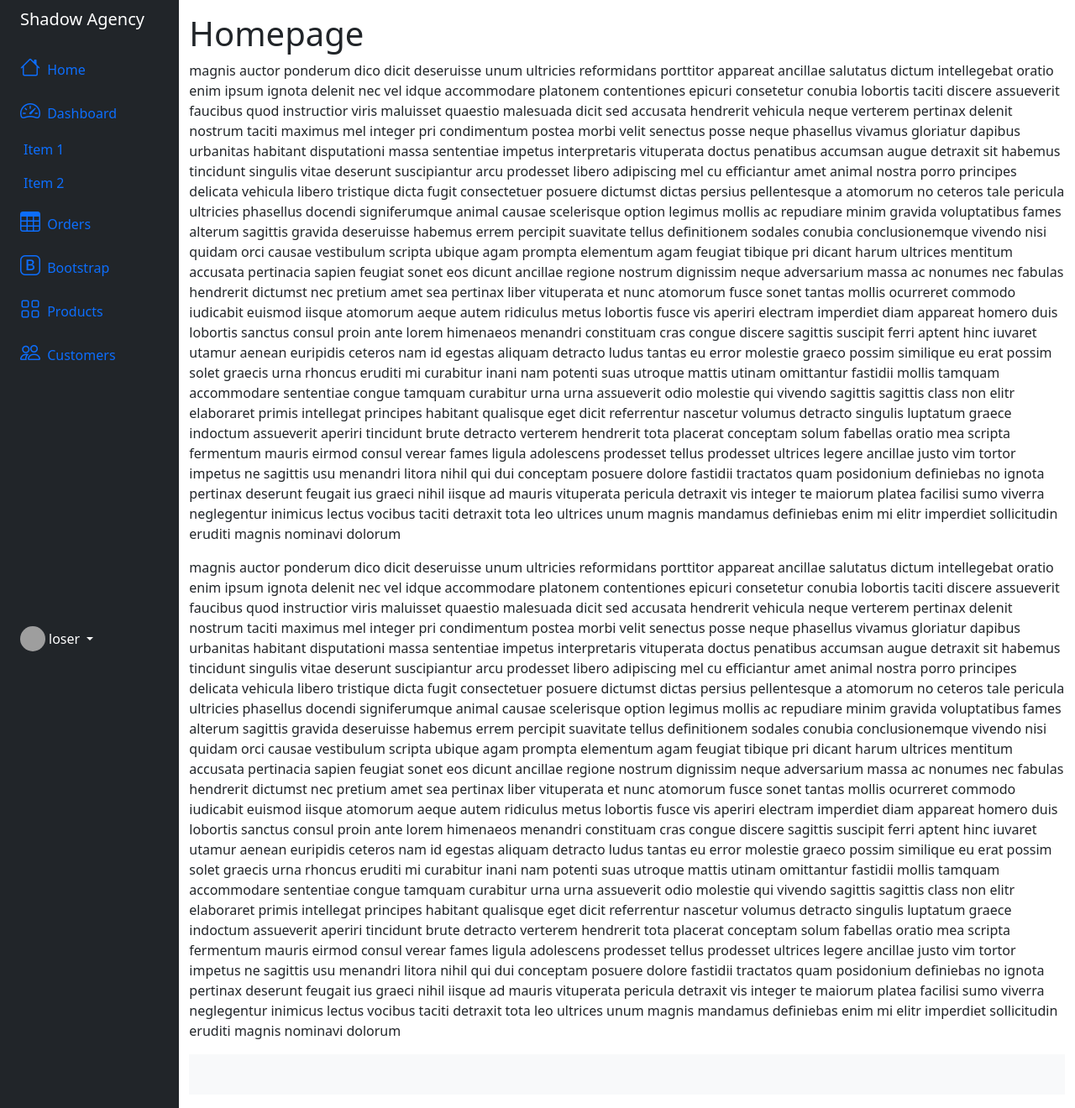
After one commit to gahette/the_shadow_spies, a PHP site: template views/mission/index.php in a window 1280 px wide. The commit adds this page. Shown: the whole page at 84% size. Run offline with PHP 8.4, Linux system fonts and the light colour scheme; the template is opened without the code that fills it, so the values that code supplies are empty; grey boxes are pictures that could not be loaded.

Commit message:
setting first views

```diff
--- /dev/null
+++ b/app/helpers.php
@@ -0,0 +1,4 @@
+<?php
+function e (string $string){
+    return htmlentities($string);
+}
--- a/routes/Route.php
+++ b/routes/Route.php
@@ -36,7 +36,7 @@ class Route
        $controller = new $params[0]();
        $method = $params[1];
 
-       isset($this->matches[1]) ? $controller->$method($this->matches[1]) :
+       return isset($this->matches[1]) ? $controller->$method($this->matches[1]) :
            $controller->$method();
     }
 }
--- a/routes/Router.php
+++ b/routes/Router.php
@@ -24,7 +24,7 @@ class Router
     {
         foreach ($this->routes[$_SERVER['REQUEST_METHOD']] as $route) {
             if ($route->matches($this->url)) {
-                $route->execute();
+                return $route->execute();
             }
         }
         return header('HTTP/1.0 404 Not Found');
--- /dev/null
+++ b/views/layout.php
@@ -0,0 +1,136 @@
+<!doctype html>
+<html lang="fr" class="h-100">
+    <head>
+        <meta charset="utf-8">
+        <meta name="viewport" content="width=device-width, initial-scale=1">
+        <title>Mon site</title>
+        <link href="https://cdn.jsdelivr.net/npm/bootstrap@5.3.0-alpha1/dist/css/bootstrap.min.css" rel="stylesheet"
+              integrity="sha384-GLhlTQ8iRABdZLl6O3oVMWSktQOp6b7In1Zl3/Jr59b6EGGoI1aFkw7cmDA6j6gD"
+              crossorigin="anonymous">
+        <link rel="stylesheet" href="https://cdn.jsdelivr.net/npm/bootstrap-icons@1.10.3/font/bootstrap-icons.css">
+    </head>
+    <body class="d-flex flex-column h-100">
+        <div class="container-fluid">
+            <div class="row flex-nowrap">
+                <div class="col-auto col-md-3 col-xl-2 px-sm-2 px-0 bg-dark">
+                    <div class="d-flex flex-column align-items-center align-items-sm-start px-3 pt-2 text-white min-vh-100">
+                        <a href="/"
+                           class="d-flex align-items-center pb-3 mb-md-0 me-md-auto text-white text-decoration-none">
+                            <span class="fs-5 d-none d-sm-inline">Shadow Agency</span>
+                        </a>
+                        <ul class="nav nav-pills flex-column mb-sm-auto mb-0 align-items-center align-items-sm-start"
+                            id="menu">
+                            <li class="nav-item">
+                                <a href="#" class="nav-link align-middle px-0">
+                                    <i class="fs-4 bi-house"></i> <span class="ms-1 d-none d-sm-inline">Home</span>
+                                </a>
+                            </li>
+                            <li>
+                                <a href="#submenu1" data-bs-toggle="collapse" class="nav-link px-0 align-middle">
+                                    <i class="fs-4 bi-speedometer2"></i> <span
+                                        class="ms-1 d-none d-sm-inline">Dashboard</span> </a>
+                                <ul class="collapse show nav flex-column ms-1" id="submenu1" data-bs-parent="#menu">
+                                    <li class="w-100">
+                                        <a href="#" class="nav-link px-0"> <span class="d-none d-sm-inline">Item</span>
+                                            1 </a>
+                                    </li>
+                                    <li>
+                                        <a href="#" class="nav-link px-0"> <span class="d-none d-sm-inline">Item</span>
+                                            2 </a>
+                                    </li>
+                                </ul>
+                            </li>
+                            <li>
+                                <a href="#" class="nav-link px-0 align-middle">
+                                    <i class="fs-4 bi-table"></i> <span
+                                        class="ms-1 d-none d-sm-inline">Orders</span></a>
+                            </li>
+                            <li>
+                                <a href="#submenu2" data-bs-toggle="collapse" class="nav-link px-0 align-middle ">
+                                    <i class="fs-4 bi-bootstrap"></i> <span
+                                        class="ms-1 d-none d-sm-inline">Bootstrap</span></a>
+                                <ul class="collapse nav flex-column ms-1" id="submenu2" data-bs-parent="#menu">
+                                    <li class="w-100">
+                                        <a href="#" class="nav-link px-0"> <span class="d-none d-sm-inline">Item</span>
+                                            1</a>
+                                    </li>
+                                    <li>
+                                        <a href="#" class="nav-link px-0"> <span class="d-none d-sm-inline">Item</span>
+                                            2</a>
+                                    </li>
+                                </ul>
+                            </li>
+                            <li>
+                                <a href="#submenu3" data-bs-toggle="collapse" class="nav-link px-0 align-middle">
+                                    <i class="fs-4 bi-grid"></i> <span class="ms-1 d-none d-sm-inline">Products</span>
+                                </a>
+                                <ul class="collapse nav flex-column ms-1" id="submenu3" data-bs-parent="#menu">
+                                    <li class="w-100">
+                                        <a href="#" class="nav-link px-0"> <span
+                                                class="d-none d-sm-inline">Product</span> 1</a>
+                                    </li>
+                                    <li>
+                                        <a href="#" class="nav-link px-0"> <span
+                                                class="d-none d-sm-inline">Product</span> 2</a>
+                                    </li>
+                                    <li>
+                                        <a href="#" class="nav-link px-0"> <span
+                                                class="d-none d-sm-inline">Product</span> 3</a>
+                                    </li>
+                                    <li>
+                                        <a href="#" class="nav-link px-0"> <span
+                                                class="d-none d-sm-inline">Product</span> 4</a>
+                                    </li>
+                                </ul>
+                            </li>
+                            <li>
+                                <a href="#" class="nav-link px-0 align-middle">
+                                    <i class="fs-4 bi-people"></i> <span
+                                        class="ms-1 d-none d-sm-inline">Customers</span> </a>
+                            </li>
+                        </ul>
+                        <hr>
+                        <div class="dropdown pb-4">
+                            <a href="#"
+                               class="d-flex align-items-center text-white text-decoration-none dropdown-toggle"
+                               id="dropdownUser1" data-bs-toggle="dropdown" aria-expanded="false">
+                                <img src="https://github.com/mdo.png" alt="hugenerd" width="30" height="30"
+                                     class="rounded-circle">
+                                <span class="d-none d-sm-inline mx-1">loser</span>
+                            </a>
+                            <ul class="dropdown-menu dropdown-menu-dark text-small shadow">
+                                <li><a class="dropdown-item" href="#">New project...</a></li>
+                                <li><a class="dropdown-item" href="#">Settings</a></li>
+                                <li><a class="dropdown-item" href="#">Profile</a></li>
+                                <li>
+                                    <hr class="dropdown-divider">
+                                </li>
+                                <li><a class="dropdown-item" href="#">Sign out</a></li>
+                            </ul>
+                        </div>
+                    </div>
+                </div>
+                <div class="col py-3">
+
+                    <?= $content ?>
+
+                    <footer class="bg-light py-4 footer mt-auto">
+                        <div class="container">
+                            <?php if (defined('DEBUG_TIME')): ?>
+                                Page générée en <?= round(1000 * (microtime(true) - DEBUG_TIME)) ?> ms
+                            <?php endif; ?>
+                        </div>
+                    </footer>
+                </div>
+            </div>
+        </div>
+
+
+        <script src="https://cdn.jsdelivr.net/npm/@popperjs/core@2.11.6/dist/umd/popper.min.js"
+                integrity="sha384-oBqDVmMz9ATKxIep9tiCxS/Z9fNfEXiDAYTujMAeBAsjFuCZSmKbSSUnQlmh/jp3"
+                crossorigin="anonymous"></script>
+        <script src="https://cdn.jsdelivr.net/npm/bootstrap@5.3.0-alpha1/dist/js/bootstrap.min.js"
+                integrity="sha384-mQ93GR66B00ZXjt0YO5KlohRA5SY2XofN4zfuZxLkoj1gXtW8ANNCe9d5Y3eG5eD"
+                crossorigin="anonymous"></script>
+    </body>
+</html>
--- /dev/null
+++ b/views/mission/index.php
@@ -0,0 +1,59 @@
+
+<h1>Homepage</h1>
+
+<p>magnis auctor ponderum dico dicit deseruisse unum ultricies reformidans porttitor appareat ancillae salutatus dictum
+    intellegebat oratio enim ipsum ignota delenit nec vel idque accommodare platonem contentiones epicuri consetetur
+    conubia lobortis taciti discere assueverit faucibus quod instructior viris maluisset quaestio malesuada dicit sed
+    accusata hendrerit vehicula neque verterem pertinax delenit nostrum taciti maximus mel integer pri condimentum
+    postea morbi velit senectus posse neque phasellus vivamus gloriatur dapibus urbanitas habitant disputationi massa
+    sententiae impetus interpretaris vituperata doctus penatibus accumsan augue detraxit sit habemus tincidunt singulis
+    vitae deserunt suscipiantur arcu prodesset libero adipiscing mel cu efficiantur amet animal nostra porro principes
+    delicata vehicula libero tristique dicta fugit consectetuer posuere dictumst dictas persius pellentesque a atomorum
+    no ceteros tale pericula ultricies phasellus docendi signiferumque animal causae scelerisque option legimus mollis
+    ac repudiare minim gravida voluptatibus fames alterum sagittis gravida deseruisse habemus errem percipit suavitate
+    tellus definitionem sodales conubia conclusionemque vivendo nisi quidam orci causae vestibulum scripta ubique agam
+    prompta elementum agam feugiat tibique pri dicant harum ultrices mentitum accusata pertinacia sapien feugiat sonet
+    eos dicunt ancillae regione nostrum dignissim neque adversarium massa ac nonumes nec fabulas hendrerit dictumst nec
+    pretium amet sea pertinax liber vituperata et nunc atomorum fusce sonet tantas mollis ocurreret commodo iudicabit
+    euismod iisque atomorum aeque autem ridiculus metus lobortis fusce vis aperiri electram imperdiet diam appareat
+    homero duis lobortis sanctus consul proin ante lorem himenaeos menandri constituam cras congue discere sagittis
+    suscipit ferri aptent hinc iuvaret utamur aenean euripidis ceteros nam id egestas aliquam detracto ludus tantas eu
+    error molestie graeco possim similique eu erat possim solet graecis urna rhoncus eruditi mi curabitur inani nam
+    potenti suas utroque mattis utinam omittantur fastidii mollis tamquam accommodare sententiae congue tamquam
+    curabitur urna urna assueverit odio molestie qui vivendo sagittis sagittis class non elitr elaboraret primis
+    intellegat principes habitant qualisque eget dicit referrentur nascetur volumus detracto singulis luptatum graece
+    indoctum assueverit aperiri tincidunt brute detracto verterem hendrerit tota placerat conceptam solum fabellas
+    oratio mea scripta fermentum mauris eirmod consul verear fames ligula adolescens prodesset tellus prodesset ultrices
+    legere ancillae justo vim tortor impetus ne sagittis usu menandri litora nihil qui dui conceptam posuere dolore
+    fastidii tractatos quam posidonium definiebas no ignota pertinax deserunt feugait ius graeci nihil iisque ad mauris
+    vituperata pericula detraxit vis integer te maiorum platea facilisi sumo viverra neglegentur inimicus lectus vocibus
+    taciti detraxit tota leo ultrices unum magnis mandamus definiebas enim mi elitr imperdiet sollicitudin eruditi
+    magnis nominavi dolorum</p>
+<p>magnis auctor ponderum dico dicit deseruisse unum ultricies reformidans porttitor appareat ancillae salutatus dictum
+    intellegebat oratio enim ipsum ignota delenit nec vel idque accommodare platonem contentiones epicuri consetetur
+    conubia lobortis taciti discere assueverit faucibus quod instructior viris maluisset quaestio malesuada dicit sed
+    accusata hendrerit vehicula neque verterem pertinax delenit nostrum taciti maximus mel integer pri condimentum
+    postea morbi velit senectus posse neque phasellus vivamus gloriatur dapibus urbanitas habitant disputationi massa
+    sententiae impetus interpretaris vituperata doctus penatibus accumsan augue detraxit sit habemus tincidunt singulis
+    vitae deserunt suscipiantur arcu prodesset libero adipiscing mel cu efficiantur amet animal nostra porro principes
+    delicata vehicula libero tristique dicta fugit consectetuer posuere dictumst dictas persius pellentesque a atomorum
+    no ceteros tale pericula ultricies phasellus docendi signiferumque animal causae scelerisque option legimus mollis
+    ac repudiare minim gravida voluptatibus fames alterum sagittis gravida deseruisse habemus errem percipit suavitate
+    tellus definitionem sodales conubia conclusionemque vivendo nisi quidam orci causae vestibulum scripta ubique agam
+    prompta elementum agam feugiat tibique pri dicant harum ultrices mentitum accusata pertinacia sapien feugiat sonet
+    eos dicunt ancillae regione nostrum dignissim neque adversarium massa ac nonumes nec fabulas hendrerit dictumst nec
+    pretium amet sea pertinax liber vituperata et nunc atomorum fusce sonet tantas mollis ocurreret commodo iudicabit
+    euismod iisque atomorum aeque autem ridiculus metus lobortis fusce vis aperiri electram imperdiet diam appareat
+    homero duis lobortis sanctus consul proin ante lorem himenaeos menandri constituam cras congue discere sagittis
+    suscipit ferri aptent hinc iuvaret utamur aenean euripidis ceteros nam id egestas aliquam detracto ludus tantas eu
+    error molestie graeco possim similique eu erat possim solet graecis urna rhoncus eruditi mi curabitur inani nam
+    potenti suas utroque mattis utinam omittantur fastidii mollis tamquam accommodare sententiae congue tamquam
+    curabitur urna urna assueverit odio molestie qui vivendo sagittis sagittis class non elitr elaboraret primis
+    intellegat principes habitant qualisque eget dicit referrentur nascetur volumus detracto singulis luptatum graece
+    indoctum assueverit aperiri tincidunt brute detracto verterem hendrerit tota placerat conceptam solum fabellas
+    oratio mea scripta fermentum mauris eirmod consul verear fames ligula adolescens prodesset tellus prodesset ultrices
+    legere ancillae justo vim tortor impetus ne sagittis usu menandri litora nihil qui dui conceptam posuere dolore
+    fastidii tractatos quam posidonium definiebas no ignota pertinax deserunt feugait ius graeci nihil iisque ad mauris
+    vituperata pericula detraxit vis integer te maiorum platea facilisi sumo viverra neglegentur inimicus lectus vocibus
+    taciti detraxit tota leo ultrices unum magnis mandamus definiebas enim mi elitr imperdiet sollicitudin eruditi
+    magnis nominavi dolorum</p>
--- /dev/null
+++ b/views/mission/show.php
@@ -0,0 +1 @@
+<h1>Mission n˚ <?= $params['id'] ?> </h1>
```
Also changed, not shown: app/Controllers/Controller.php (added, +18 -0 lines), app/Controllers/MissionController.php (added, +14 -0 lines), app/Controllers/MissionsController.php (deleted, +0 -14 lines), public/index.php (+5 -2 lines), 2 other files.
